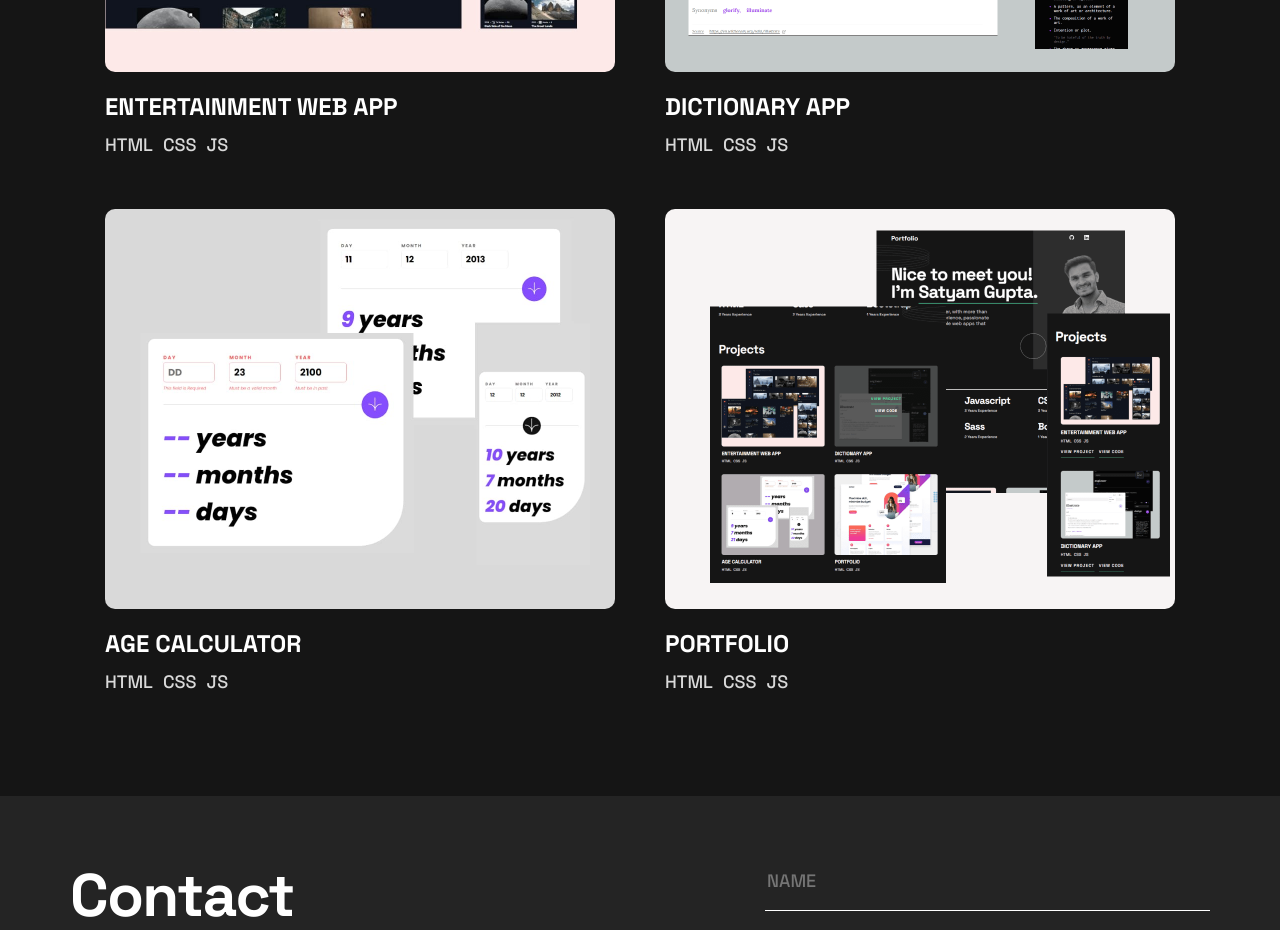
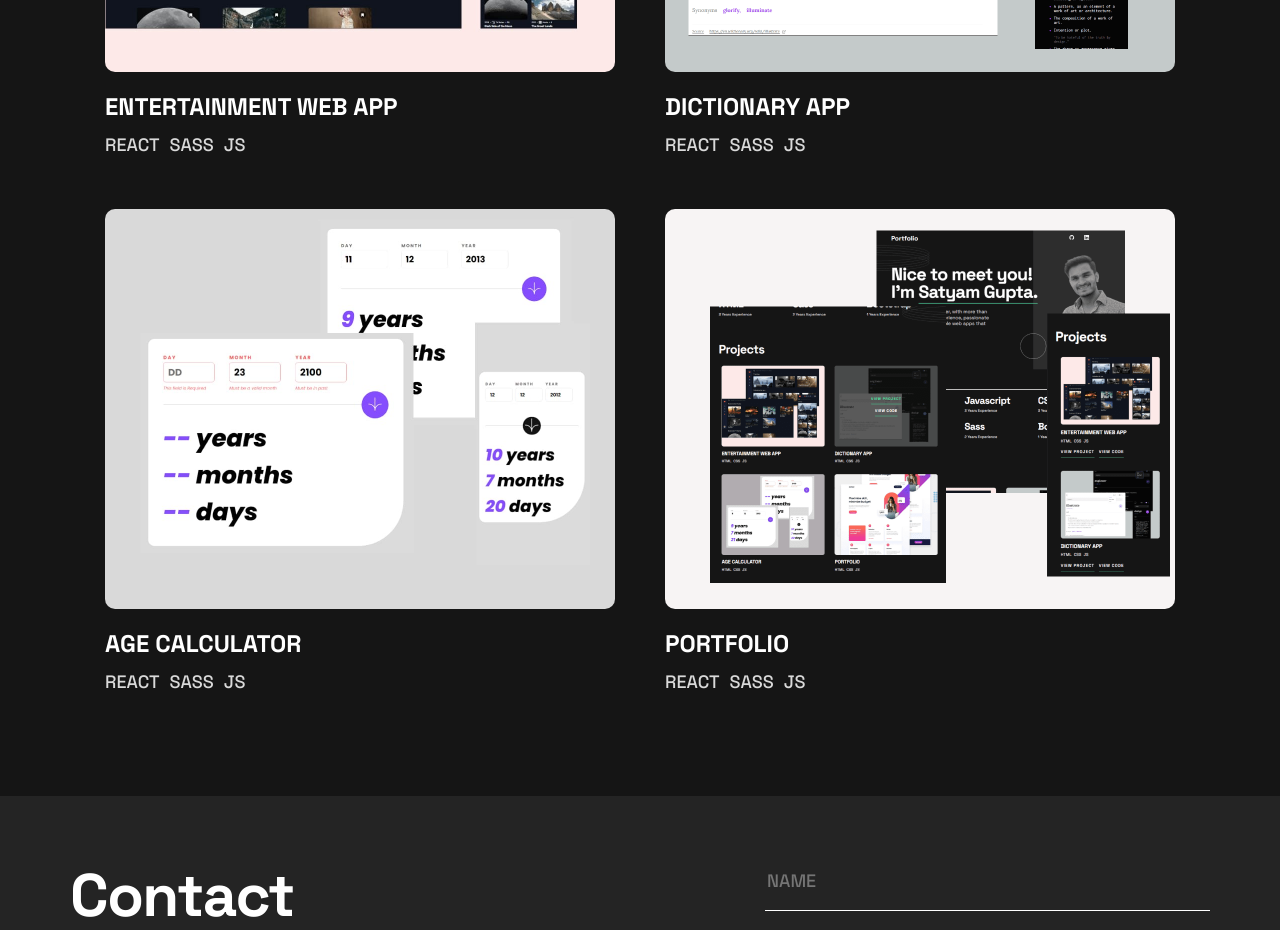
Before and after one commit to satyam-guptaa/portfolio-app, a React (Vite) app: page / in a window 1280 px wide. Shown: the part 1620-2550 px from the top of the page. Built offline with nearby package versions, Linux system fonts and the light colour scheme.

Commit message:
project data updated
project data updated

```diff
--- a/src/utilities/projectsData.js
+++ b/src/utilities/projectsData.js
@@ -1,7 +1,7 @@
 const projects = [
 	{
 		title: 'Entertainment Web App',
-		stack: ['HTML', 'CSS', 'JS'],
+		stack: ['REACT', 'SASS', 'JS'],
 		img: '/assets/images/entertainment-app-img.jpg',
 		placeholderImg: '/assets/images/placeholder-1.png',
 		projectLink: 'https://enter10ment-bysatyam.netlify.app/',
@@ -9,7 +9,7 @@ const projects = [
 	},
 	{
 		title: 'Dictionary App',
-		stack: ['HTML', 'CSS', 'JS'],
+		stack: ['REACT', 'SASS', 'JS'],
 		img: '/assets/images/dictionary-app-img.png',
 		placeholderImg: '/assets/images/placeholder-1.png',
 		projectLink: 'https://my-dictionary-bysatyam.netlify.app/',
@@ -17,7 +17,7 @@ const projects = [
 	},
 	{
 		title: 'Age Calculator',
-		stack: ['HTML', 'CSS', 'JS'],
+		stack: ['REACT', 'SASS', 'JS'],
 		img: '/assets/images/age-calc-app-img.jpg',
 		placeholderImg: '/assets/images/placeholder-1.png',
 		projectLink: 'https://age-calculator-bysatyam.netlify.app/',
@@ -25,7 +25,7 @@ const projects = [
 	},
 	{
 		title: 'Portfolio',
-		stack: ['HTML', 'CSS', 'JS'],
+		stack: ['REACT', 'SASS', 'JS'],
 		img: '/assets/images/portfolio-app-img.png',
 		placeholderImg: '/assets/images/placeholder-1.png',
 		projectLink: 'https://satyamgupta-portfolio.netlify.app/',
```
